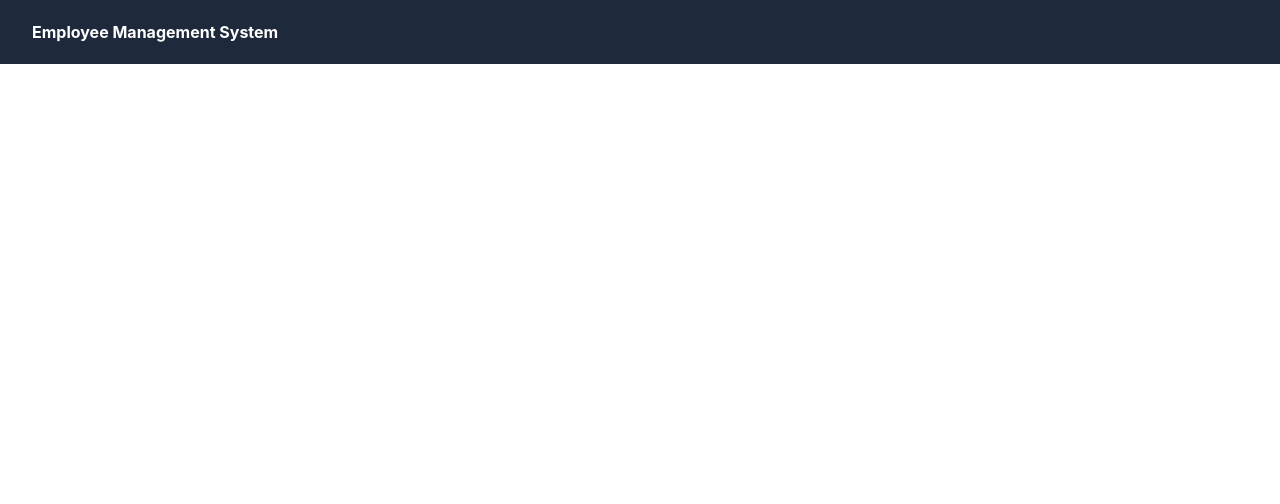
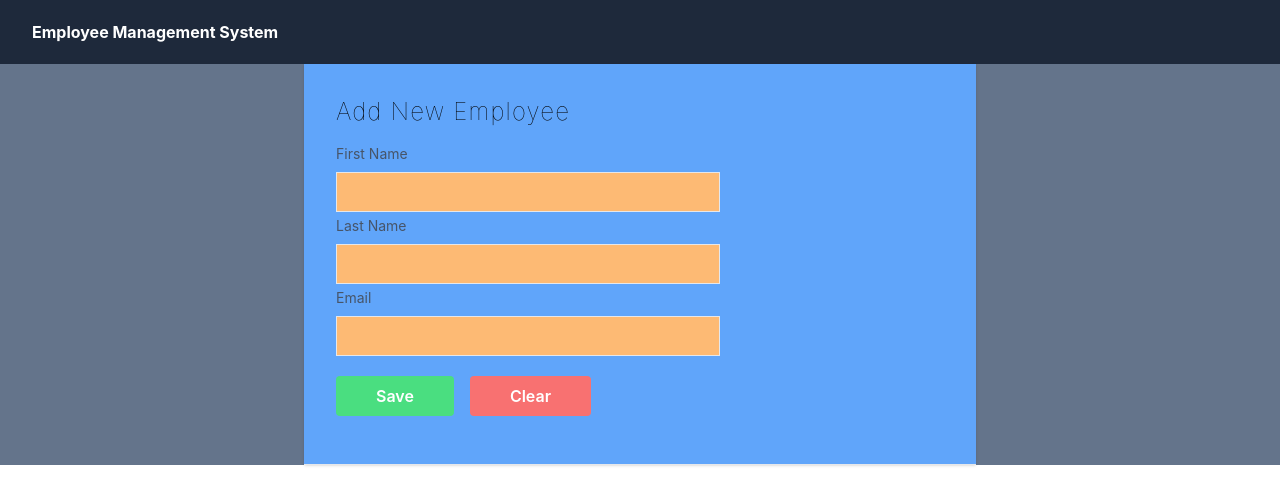
Before and after one commit to kalpit00/Employee-System-Management, a React (Create React App) app in the folder employee-system-ui/: page / in a window 1280 px wide. Shown: the top 504 px of the page. Built offline with nearby package versions, Linux system fonts and the light colour scheme.

Commit message:
Form added. nice colors added as well

```diff
--- a/employee-system-ui/src/App.js
+++ b/employee-system-ui/src/App.js
@@ -1,8 +1,14 @@
 import "./App.css";
+import AddEmployee from "./components/AddEmployee";
 import Navbar from "./components/Navbar";
 
 function App() {
-  return <Navbar />;
+  return (
+    <div className="bg-slate-500">
+      <Navbar />
+      <AddEmployee />
+    </div>
+  );
 }
 
 export default App;
--- /dev/null
+++ b/employee-system-ui/src/components/AddEmployee.js
@@ -0,0 +1,50 @@
+import React from "react";
+
+const AddEmployee = () => {
+  return (
+    <div className="flex max-w-2xl mx-auto shadow border-b bg-blue-400">
+      <div className="px-8 py-8">
+        <div className="font-thin text-2xl tracking-wider">
+          <h1>Add New Employee</h1>
+        </div>
+        <div className="items-center justify-center h-14 w-full my-4">
+          <label className="block text-slate-600 text-sm font-normal">
+            First Name
+          </label>
+          <input
+            className="h-10 w-96 border mt-2 px-2 py-2 bg-orange-300"
+            type="text"
+          ></input>
+        </div>
+        <div className="items-center justify-center h-14 w-full my-4">
+          <label className="block text-slate-600 text-sm font-normal">
+            Last Name
+          </label>
+          <input
+            className="h-10 w-96 border mt-2 px-2 py-2 bg-orange-300"
+            type="text"
+          ></input>
+        </div>
+        <div className="items-center justify-center h-14 w-full my-4">
+          <label className="block text-slate-600 text-sm font-normal">
+            Email
+          </label>
+          <input
+            className="h-10 w-96 border mt-2 px-2 py-2 bg-orange-300"
+            type="email"
+          ></input>
+        </div>
+        <div className="items-center justify-center h-14 w-full my-4 space-x-4 pt-4">
+          <button className="rounded text-white font-semibold bg-green-400 hover:bg-green-700 py-2 px-10">
+            Save
+          </button>
+          <button className="rounded text-white font-semibold bg-red-400 hover:bg-red-700 py-2 px-10">
+            Clear
+          </button>
+        </div>
+      </div>
+    </div>
+  );
+};
+
+export default AddEmployee;
```
